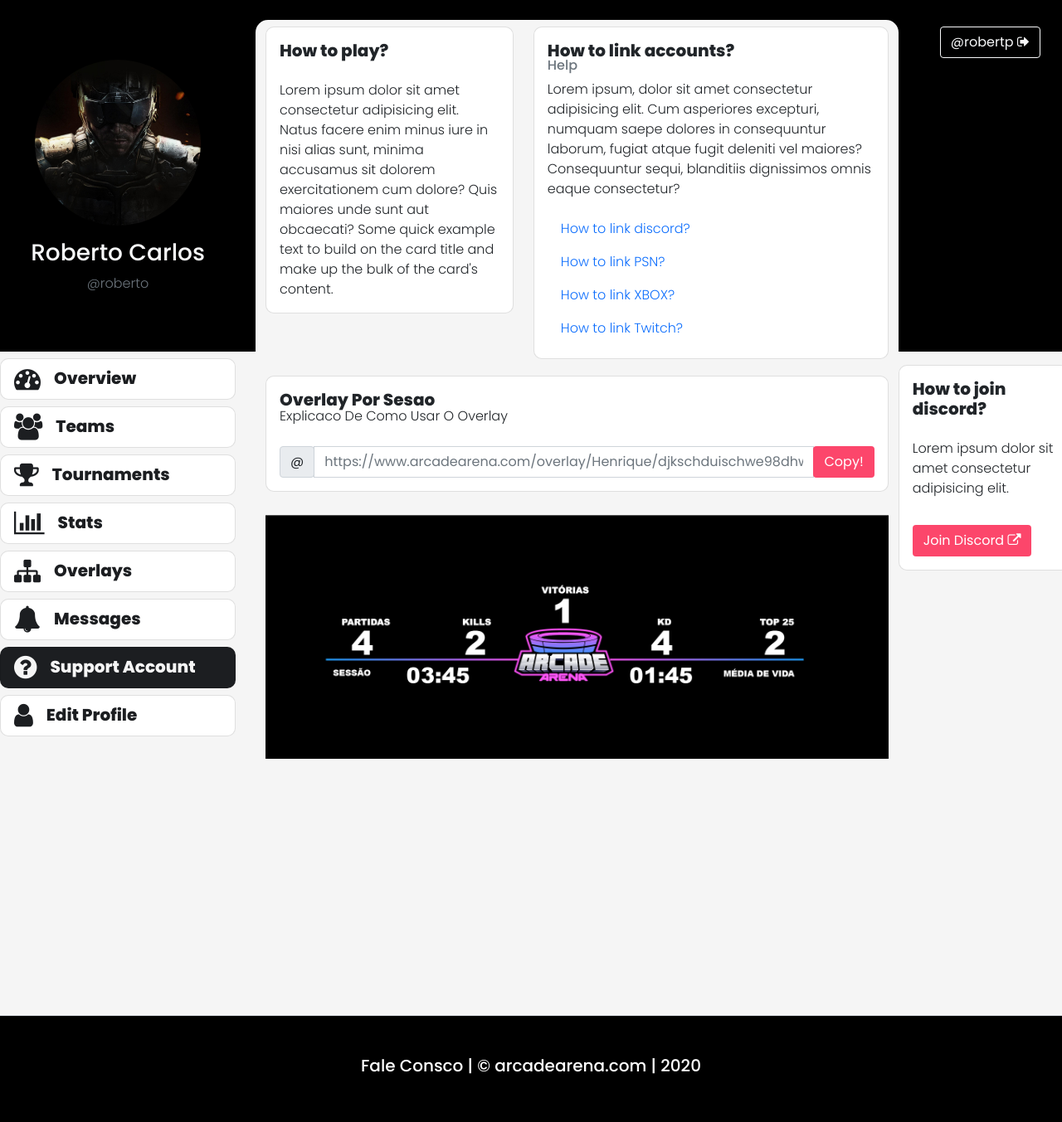
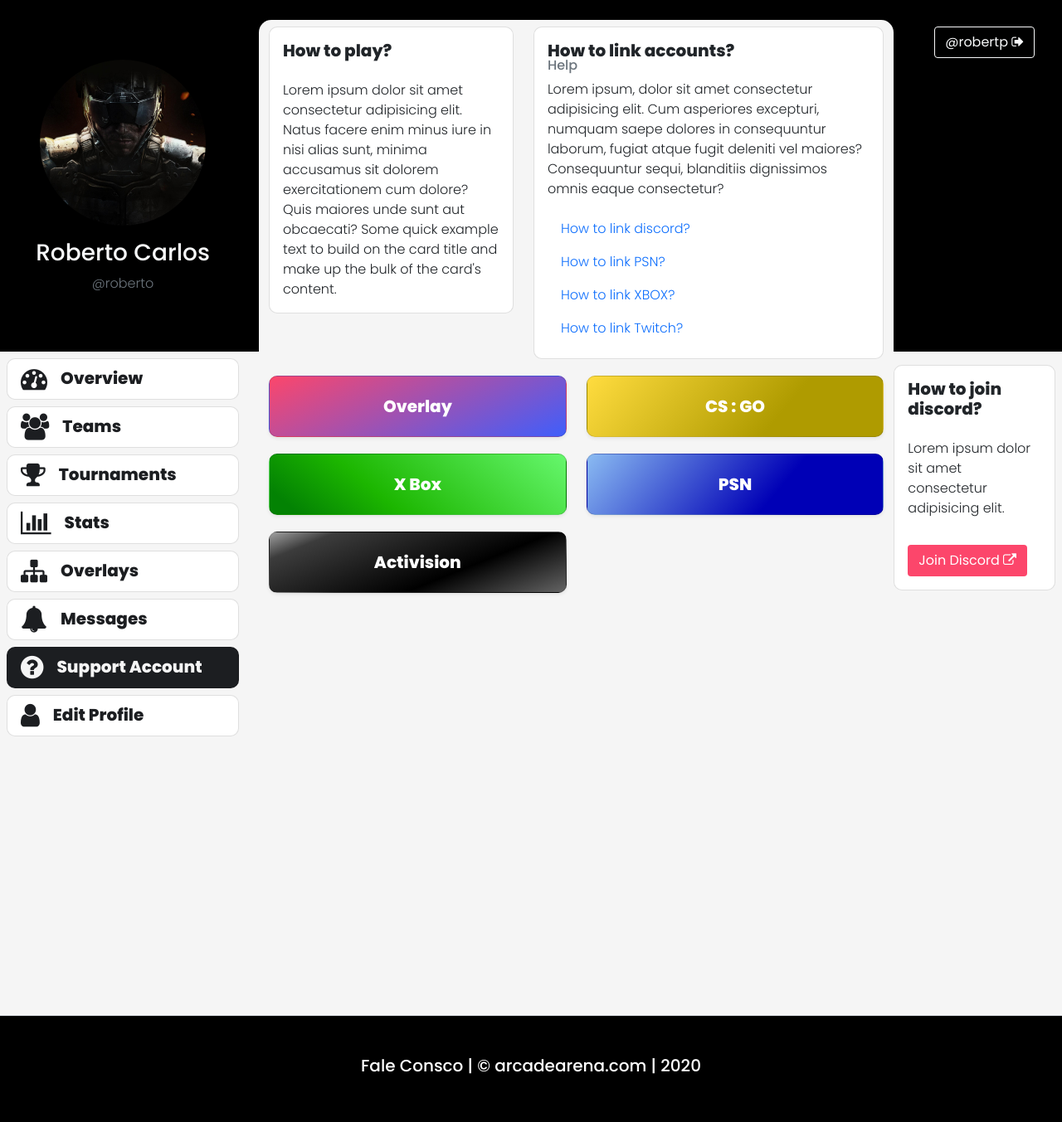
Before and after one commit to moiid212834/arcadearena-frontend, a PHP site: page /dashboard/support.html in a window 1280 px wide. Shown: the part 60-1413 px from the top of the page at 83% size. Run offline with PHP 8.4, Linux system fonts and the light colour scheme.

Commit message:
75% done

```diff
--- a/assets/css/dashboard/index.css
+++ b/assets/css/dashboard/index.css
@@ -93,3 +93,28 @@ body{
  .btn-check:focus+.btn, .btn:focus{
      box-shadow: none!important;
  }
+ .colorful{
+    background: rgb(63,94,251);
+    background: linear-gradient(335deg, rgba(63,94,251,1) 0%, rgba(252,70,107,1) 100%);
+ }
+ .colorful-yellow{
+    background: rgb(240,247,142);
+    background: linear-gradient(310deg, rgb(175, 155, 0)35%, rgb(255, 220, 63) 100%);
+
+ }
+ .colorful-blue{
+    background: rgb(0,0,182);
+    background: linear-gradient(310deg, rgba(0,0,182,1) 8%, rgba(0,0,182,1) 36%, rgba(138,187,242,1) 100%);
+ }
+ .colorful-green{
+    background: rgb(3,130,3);
+    background: linear-gradient(40deg, rgba(3,130,3,1) 8%, rgba(28,182,0,1) 36%, rgba(102,247,109,1) 100%);
+ }
+ .colorful-purple{
+    background: rgb(69,3,130);
+    background: linear-gradient(40deg, rgba(69,3,130,1) 8%, rgba(182,0,172,1) 36%, rgba(136,102,247,1) 100%);
+ }
+ .colorful-black{
+    background: rgb(212,212,212);
+    background: linear-gradient(338deg, rgba(212,212,212,1) 0%, rgba(100,100,100,1) 0%, rgba(0,0,0,1) 36%, rgba(60,60,60,1) 85%, rgba(162,162,162,1) 100%, rgba(204,204,204,1) 100%);
+ }
--- a/dashboard/messages.html
+++ b/dashboard/messages.html
@@ -95,7 +95,7 @@
             <div class="pt-4 bg-black">
                 <div class="w-100" style="min-height: 100vh">
                     <div class="row">
-                        <div class="container-fluid  px-4 px-md-0">
+                        <div class="container-fluid px-4 px-md-0">
                             <div class="row">
                                 <div class="col-md-3 px-0">
                                     <!-- sidebar left -->
@@ -106,7 +106,7 @@
                                         <h3 class="text-light text-center mt-3">Roberto Carlos</h3>
                                         <div class="text-muted">@roberto</div>
                                     </div>
-                                    <div class="bg-gray d-none d-md-block py-2 px-4" style="min-height:160vh">
+                                    <div class="bg-gray d-none d-md-block py-2 px-3" style="min-height:160vh">
                                         <nav class="sidenav">
                                             <a class="nav-link card d-flex flex-row align-items-center mb-2"
                                                 aria-current="page" href="index.html">
--- a/dashboard/support.html
+++ b/dashboard/support.html
@@ -43,19 +43,26 @@
         <div class="d-flex justify-content-start align-items-baseline">
             <!-- Example single danger button -->
             <div class="btn-group">
-              <button type="button" class="btn dropdown-toggle pl-5 mb-2 mt-3 pb-0" data-toggle="dropdown"  aria-expanded="false">
-                  <span class="badge badge-pill badge-primary pink position-absolute" style="top: 0px;right:20px;">5</span>
+                <button type="button" class="btn dropdown-toggle pl-5 mb-2 mt-3 pb-0" data-toggle="dropdown"
+                    aria-expanded="false">
+                    <span class="badge badge-pill badge-primary pink position-absolute"
+                        style="top: 0px;right:20px;">5</span>
                     <i class="fa fa-bell text-white" style="font-size: 25px;" aria-hidden="true"></i>
                 </button>
                 <ul class="dropdown-menu dropdown-menu-dark">
-                <li><a class="dropdown-item" href="messages.html">Messages <span class="text-success">(13)</span></a></li>
-                <li><a class="dropdown-item" href="stats.html">Stat Update <span class="text-success">(3)</span></a></li>
-                <li><a class="dropdown-item" href="competitions.html">Tournament <span class="text-success">(4)</span></a></li>
-                <li><hr class="dropdown-divider"></li>
+                    <li><a class="dropdown-item" href="messages.html">Messages <span
+                                class="text-success">(13)</span></a></li>
+                    <li><a class="dropdown-item" href="stats.html">Stat Update <span class="text-success">(3)</span></a>
+                    </li>
+                    <li><a class="dropdown-item" href="competitions.html">Tournament <span
+                                class="text-success">(4)</span></a></li>
+                    <li>
+                        <hr class="dropdown-divider">
+                    </li>
                     <li><a class="dropdown-item" href="teams.html">Teams <span class="text-success">(2)</span></a></li>
                 </ul>
             </div>
-      <a href="../index.html" class="navbar-brand mx-0 mx-md-3"  href="/"><img src="../assets/logo/logo.svg" alt=""
+            <a href="../index.html" class="navbar-brand mx-0 mx-md-3" href="/"><img src="../assets/logo/logo.svg" alt=""
                     style="max-width: 80px;margin-top: -15px;"></a>
         </div>
 
@@ -73,10 +80,11 @@
                 <li><a href="index.html"><i class="fa fa-fw fa-dashboard mr-2"></i>Overview</a></li>
                 <li><a href="teams.html"><i class="fa fa-fw fa-group mr-2"></i>Teams</a></li>
                 <li><a href="competitions.html"><i class="fa fa-fw fa-trophy mr-2"></i>Tournaments</a></li>
-				<li  ><a href="stats.html"><i class="fa fa-fw fa-bar-chart mr-2"></i>Stats</a></li>
+                <li><a href="stats.html"><i class="fa fa-fw fa-bar-chart mr-2"></i>Stats</a></li>
                 <li><a href="overlays.html"><i class="fa fa-fw fa fa-sitemap mr-2"></i>Overlays</a></li>
                 <li><a href="messages.html"><i class="fa fa-fw fa fa-bell mr-2"></i>Messages</a></li>
-				<li class="active"><a href="support.html"><i class="fa fa-fw fa fa-question-circle mr-2"></i>Support Account</a></li>
+                <li class="active"><a href="support.html"><i class="fa fa-fw fa fa-question-circle mr-2"></i>Support
+                        Account</a></li>
                 <li><a href="edit.html"><i class="fa fa-fw fa fa-user mr-2"></i>Edit Profile</a></li>
                 <li class="mt-5"><a href="../login.html"><i class="fa fa-fw fa fa-sign-out mr-2"></i> Logout</a></li>
             </ul>
@@ -90,7 +98,7 @@
             <div class="pt-4 bg-black">
                 <div class="w-100" style="min-height: 100vh">
                     <div class="row">
-						<div class="container-fluid px-4 px-md-0">
+                        <div class="container-fluid px-4 px-md-2">
                             <div class="row">
                                 <div class="col-md-3 px-0">
                                     <!-- sidebar left -->
@@ -105,7 +113,8 @@
                                         <nav class="sidenav">
                                             <a class="nav-link card d-flex flex-row align-items-center mb-2"
                                                 aria-current="page" href="index.html">
-												<div><i class="fa fa-dashboard fa-2x float-left mr-3" aria-hidden="true"></i>
+                                                <div><i class="fa fa-dashboard fa-2x float-left mr-3"
+                                                        aria-hidden="true"></i>
                                                 </div>
                                                 <div>
                                                     <h5 class=" d-inline">Overview</h5>
@@ -181,7 +190,11 @@
                                                 <div class="card">
                                                     <div class="card-body">
                                                         <h5 class="card-title mb-4">How to play?</h5>
-														<p class="card-text">Lorem ipsum dolor sit amet consectetur adipisicing elit. Natus facere enim minus iure in nisi alias sunt, minima accusamus sit dolorem exercitationem cum dolore? Quis maiores unde sunt aut obcaecati? Some quick example text to build on the
+                                                        <p class="card-text">Lorem ipsum dolor sit amet consectetur
+                                                            adipisicing elit. Natus facere enim minus iure in nisi alias
+                                                            sunt, minima accusamus sit dolorem exercitationem cum
+                                                            dolore? Quis maiores unde sunt aut obcaecati? Some quick
+                                                            example text to build on the
                                                             card title and make up the bulk of the card's content.</p>
                                                     </div>
                                                 </div>
@@ -192,7 +205,11 @@
                                                         <h5 class="card-title">How to link accounts?</h5>
                                                         <h6 class="card-subtitle mb-2 text-muted ">Help</h6>
                                                         <div class="">
-                                                        <p>Lorem ipsum, dolor sit amet consectetur adipisicing elit. Cum asperiores excepturi, numquam saepe dolores in consequuntur laborum, fugiat atque fugit deleniti vel maiores? Consequuntur sequi, blanditiis dignissimos omnis eaque consectetur?</p>
+                                                            <p>Lorem ipsum, dolor sit amet consectetur adipisicing elit.
+                                                                Cum asperiores excepturi, numquam saepe dolores in
+                                                                consequuntur laborum, fugiat atque fugit deleniti vel
+                                                                maiores? Consequuntur sequi, blanditiis dignissimos
+                                                                omnis eaque consectetur?</p>
                                                             <a href="#" class="nav-link">How to link discord?</a>
                                                             <a href="#" class="nav-link">How to link PSN?</a>
                                                             <a href="#" class="nav-link">How to link XBOX?</a>
@@ -201,31 +218,57 @@
                                                     </div>
                                                 </div>
                                             </div>
-											<div class="col-12">
-												<div class="card">
-													<div class="card-body">
-														<h5 class="card-title">Overlay Por Sesao</h5>
-														<div class="card-subtitle mb-4">Explicaco De Como Usar O Overlay</div>
-														<div class="d-flex">
-															<div class="input-group">
-																<div class="input-group-prepend">
-																  <div class="input-group-text" id="btnGroupAddon">@</div>
+
+                                            <div class="col-6">
+                                                <div class="card colorful shadow-sm w-100 bg-dark-gray ">
+                                                    <div class="card-body text-center">
+                                                        <a href="settings.html" class="nav-link">
+                                                            <h5 class="text-white">Overlay</h5>
+                                                        </a>
                                                     </div>
-																<input type="text" class="form-control" placeholder="https://www.arcadearena.com/overlay/Henrique/djkschduischwe98dhweicwdu9" aria-label="Input group example" aria-describedby="btnGroupAddon">
-																<div class="input-group-append">
-																	<div class="btn pink text-white" id="btnGroupAddon">Copy!</div>
+                                                </div>
+                                            </div>
+                                            <div class="col-6">
+                                                <div class="card colorful-yellow shadow-sm w-100 bg-dark-gray col-6">
+                                                    <div class="card-body text-center">
+                                                        <a href="competitions.html" class="nav-link">
+                                                            <h5 class="text-white">CS : GO</h5>
+                                                        </a>
+                                                    </div>
                                                 </div>
                                             </div>
 
+                                            <div class="col-6">
+                                                <div class="card colorful-green shadow-sm w-100 bg-dark-gray col-6">
+                                                    <div class="card-body text-center">
+                                                        <a href="competitions.html" class="nav-link">
+                                                            <h5 class="text-white">X Box</h5>
+                                                        </a>
                                                     </div>
                                                 </div>
                                             </div>
-											</div>
-											<div class="col-12">
-												<div class="py-2">
-													<img src="../assets/images/overlay.png" class="w-100" alt="">
+                                            <div class="col-6">
+                                                <div class="card colorful-blue shadow-sm w-100 bg-dark-gray col-6">
+                                                    <div class="card-body text-center">
+                                                        <a href="competitions.html" class="nav-link">
+                                                            <h5 class="text-white">PSN</h5>
+                                                        </a>
                                                     </div>
                                                 </div>
+                                            </div>
+                                            <div class="col-6">
+                                                <div class="card colorful-black shadow-sm w-100 bg-dark-gray col-6">
+                                                    <div class="card-body text-center">
+                                                        <a href="competitions.html" class="nav-link">
+                                                            <h5 class="text-white">Activision</h5>
+                                                        </a>
+                                                    </div>
+                                                </div>
+                                            </div>
+
+
+
+
                                         </div>
                                     </div>
                                     <!-- content end -->
@@ -236,12 +279,14 @@
                                         <a href="../login.html" type="button" class="btn btn-outline-light">@robertp <i
                                                 class="fa fa-sign-out" aria-hidden="true"></i></a>
                                     </div>
-                                    <div class="bg-gray pr-3 pl-3 pl-md-0 pt-3" style="min-height:100vh">
+                                    <div class="bg-gray pr-4 pl-3 pl-md-0 pt-3" style="min-height:100vh">
                                         <div class="card">
                                             <div class="card-body">
                                                 <h5 class="card-title mb-4">How to join discord?</h5>
-                                                <p class="card-text">Lorem ipsum dolor sit amet consectetur adipisicing elit.</p>
-                                                <button class="btn pink mt-3 text-white">Join Discord <i class="fa fa-external-link" aria-hidden="true"></i></button>
+                                                <p class="card-text">Lorem ipsum dolor sit amet consectetur adipisicing
+                                                    elit.</p>
+                                                <button class="btn pink mt-3 text-white">Join Discord <i
+                                                        class="fa fa-external-link" aria-hidden="true"></i></button>
                                             </div>
                                         </div>
                                     </div>
@@ -264,7 +309,7 @@
     <script src="https://code.jquery.com/jquery-3.5.1.min.js" crossorigin="anonymous"></script>
     <script src="https://cdn.jsdelivr.net/npm/popper.js@1.16.1/dist/umd/popper.min.js" crossorigin="anonymous">
     </script>
-	<script src="https://stackpath.bootstrapcdn.com/bootstrap/4.5.2/js/bootstrap.min.js"crossorigin="anonymous">
+    <script src="https://stackpath.bootstrapcdn.com/bootstrap/4.5.2/js/bootstrap.min.js" crossorigin="anonymous">
     </script>
     <script type="text/javascript" src="../assets/js/dashboard/app.js"></script>
 </body>
```
Also changed, not shown: assets/js/dashboard/profile.js (added, +22 -0 lines), dashboard/edit.html (+20 -8 lines), dashboard/index.html (+5 -5 lines). Lines whose indentation alone changed are shown as unchanged.
